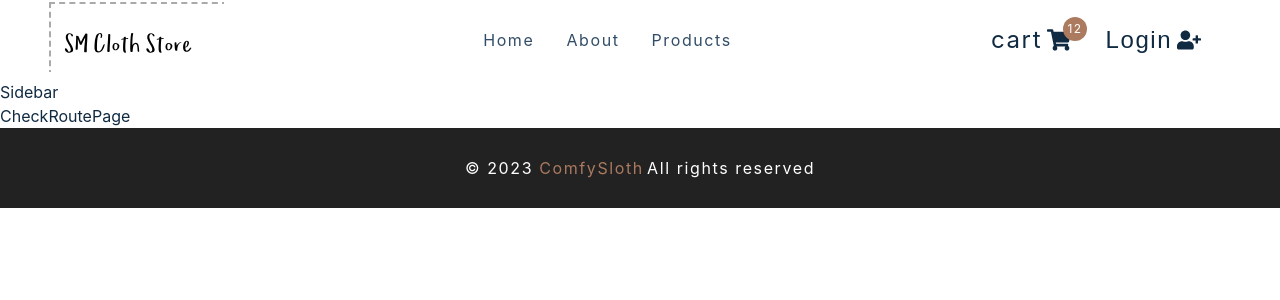
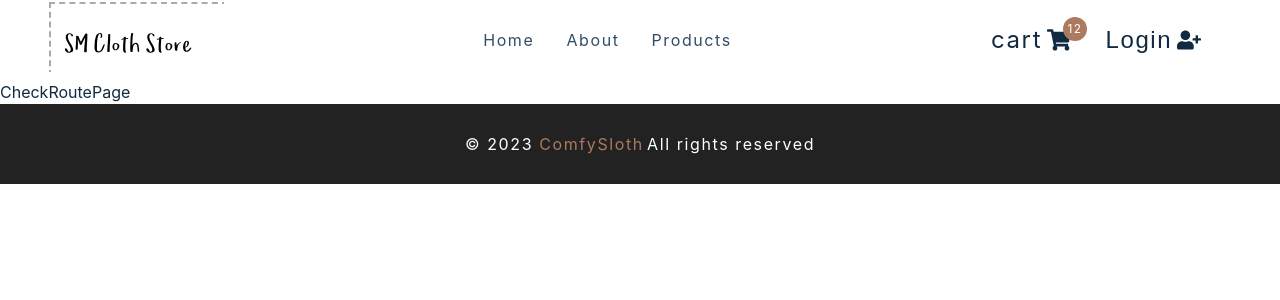
Before and after one commit to shaikat17/sm-cloth-store-react, a React (Vite) app: page /checkout in a window 1280 px wide. Shown: the top 300 px of the page. Built offline with nearby package versions, Linux system fonts and the light colour scheme.

Commit message:
Sidebar added.

```diff
--- a/src/components/Footer.jsx
+++ b/src/components/Footer.jsx
@@ -1,4 +1,3 @@
-import React from 'react'
 import styled from 'styled-components'
 
 const Footer = () => {
--- a/src/components/Sidebar.jsx
+++ b/src/components/Sidebar.jsx
@@ -1,9 +1,103 @@
-import React from 'react'
+import styled from 'styled-components'
+import logo from '../assets/logo.svg'
+import { Link } from 'react-router-dom'
+import { FaTimes } from 'react-icons/fa'
+import { links } from '../utils/constants'
+import CartButtons from './CartButtons'
 
 const Sidebar = () => {
+  const isOpen = true
   return (
-    <div>Sidebar</div>
+    <SidebarContainer>
+      <aside className={`${isOpen ? 'sidebar show-sidebar' : 'sidebar'}`}>
+      <div className="sidebar-header">
+        <img src={logo} alt="logo" className='logo' />
+        <button className="close-btn"><FaTimes /></button>
+      </div>
+      <ul className="links">
+        {links.map( link => {
+          const {id, text, url} = link;
+          return <li key={id}><Link to={url}>{text}</Link></li>
+        })}
+        <li>
+          <Link to='/checkout'>outCheck</Link>
+        </li>
+      </ul>
+      <CartButtons />
+      </aside>
+    </SidebarContainer>
   )
 }
 
+const SidebarContainer = styled.div`
+  text-align: center;
+  .sidebar-header {
+    display: flex;
+    justify-content: space-between;
+    align-items: center;
+    padding: 1rem 1.5rem;
+  }
+  .close-btn {
+    font-size: 2rem;
+    background: transparent;
+    border-color: transparent;
+    color: var(--clr-primary-5);
+    transition: var(--transition);
+    cursor: pointer;
+    color: var(--clr-red-dark);
+    margin-top: 0.2rem;
+  }
+  .close-btn:hover {
+    color: var(--clr-red-light);
+  }
+  .logo {
+    justify-self: center;
+    height: 45px;
+  }
+  .links {
+    margin-bottom: 2rem;
+  }
+  .links a {
+    display: block;
+    text-align: left;
+    font-size: 1rem;
+    text-transform: capitalize;
+    padding: 1rem 1.5rem;
+    color: var(--clr-grey-3);
+    transition: var(--transition);
+    letter-spacing: var(--spacing);
+  }
+
+  .links a:hover {
+    padding: 1rem 1.5rem;
+    padding-left: 2rem;
+    background: var(--clr-grey-10);
+    color: var(--clr-grey-2);
+  }
+
+  .sidebar {
+    position: fixed;
+    top: 0;
+    left: 0;
+    width: 100%;
+    height: 100%;
+    background: var(--clr-white);
+    transition: var(--transition);
+    transform: translate(-100%);
+    z-index: -1;
+  }
+  .show-sidebar {
+    transform: translate(0);
+    z-index: 999;
+  }
+  .cart-btn-wrapper {
+    margin: 2rem auto;
+  }
+  @media screen and (min-width: 992px) {
+    .sidebar {
+      display: none;
+    }
+  }
+`
+
 export default Sidebar
```
